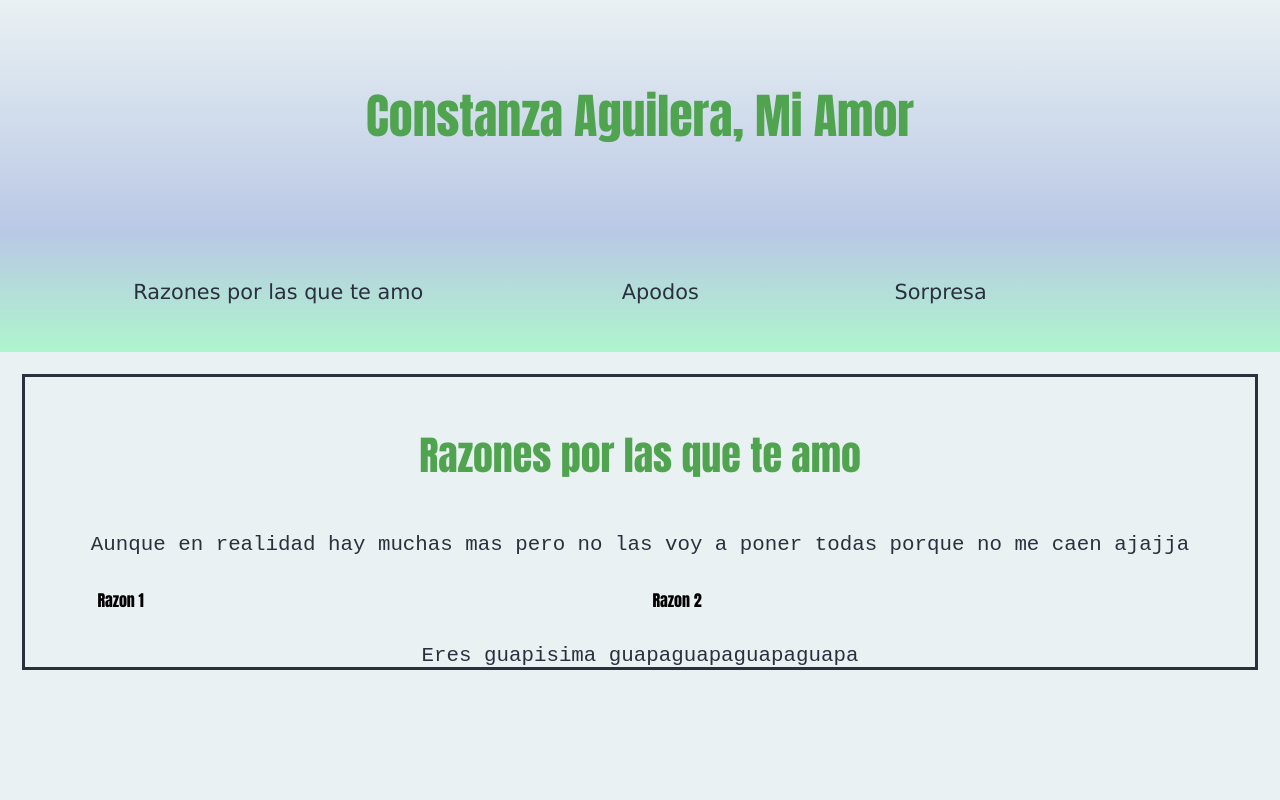
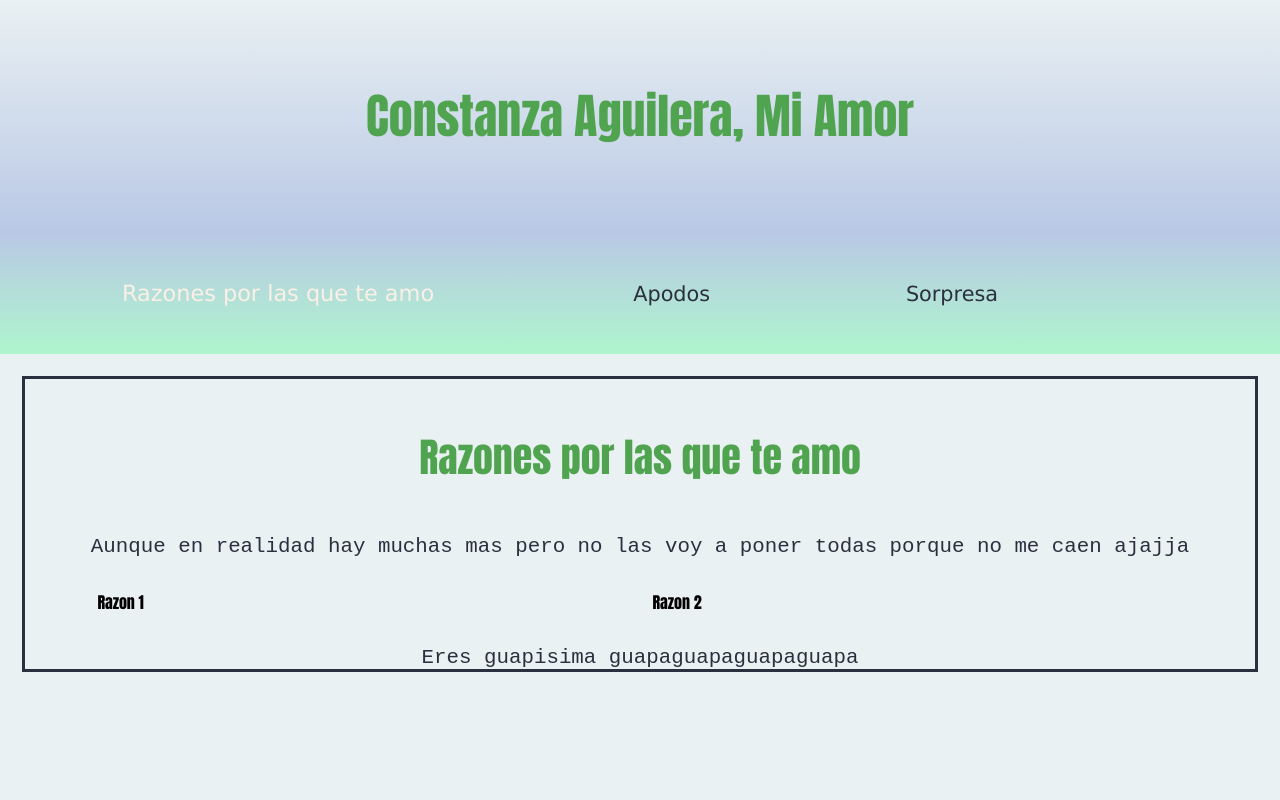
Before and after one commit to Notand105/CualquierCositaNomas, a plain HTML site: page html y css/index.html in a window 1280 px wide. In both pictures the pointer is over the link "Razones por las que te amo". Shown: the top 800 px of the page. Drawn offline with Linux system fonts and the light colour scheme.

Commit message:
hover en los a

```diff
--- a/html y css/stilos.css
+++ b/html y css/stilos.css
@@ -21,6 +21,10 @@ nav a{
     margin-right: 10rem;
     font-family:Verdana, Geneva, Tahoma, sans-serif;
     font-size: 1.3rem;
+}
+a:hover{
+    color:linen;
+    font-size:1.4rem;
 }
 h1{
     color:rgb(80, 164, 80);
```
